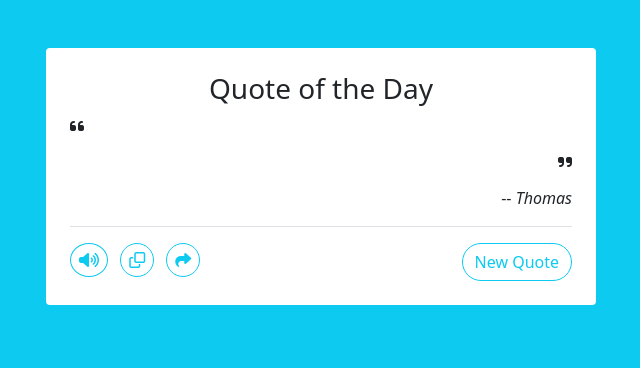
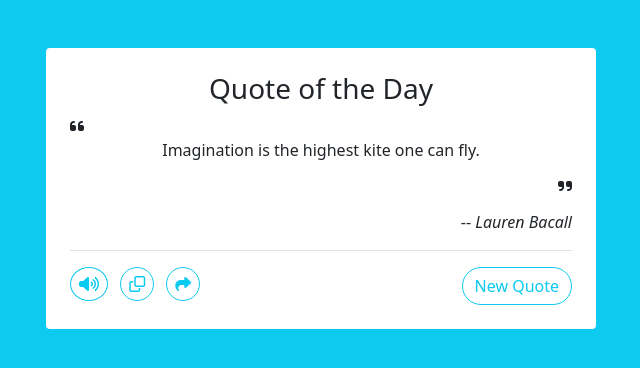
Before and after one commit to ThaeNandarSeint/Daily-quotes-for-you, a plain HTML site: page index.html in a window 1280 px wide. Shown: the whole page, without its empty margins (319-959 px from the left). Drawn offline with Linux system fonts and the light colour scheme.

Commit message:
create quotes

```diff
--- a/index.html
+++ b/index.html
@@ -12,9 +12,9 @@
     <div class="mx-auto bg-white rounded my-5 p-4" style="width: 550px;">
             <h3 class="text-center">Quote of the Day</h3>
             <i class="fa fa-quote-left" aria-hidden="true"></i>
-            <p class="text-center" id="quote"></p>
+            <p class="text-center" id="quote">Imagination is the highest kite one can fly.</p>
             <i class="fa fa-quote-right float-end" aria-hidden="true"></i>
-            <div class="text-end mb-3 mt-5"><span>--</span> <em id="author">Thomas</em></div>
+            <div class="text-end mb-3 mt-5"><span>--</span> <em id="author"> Lauren Bacall</em></div>
         <div class="d-flex justify-content-between border-top pt-3">
             <div class="">
                 <i id="sound" class="rounded-circle btn btn-outline-info px-2 py-2 fa fa-volume-up me-2"></i>
```
